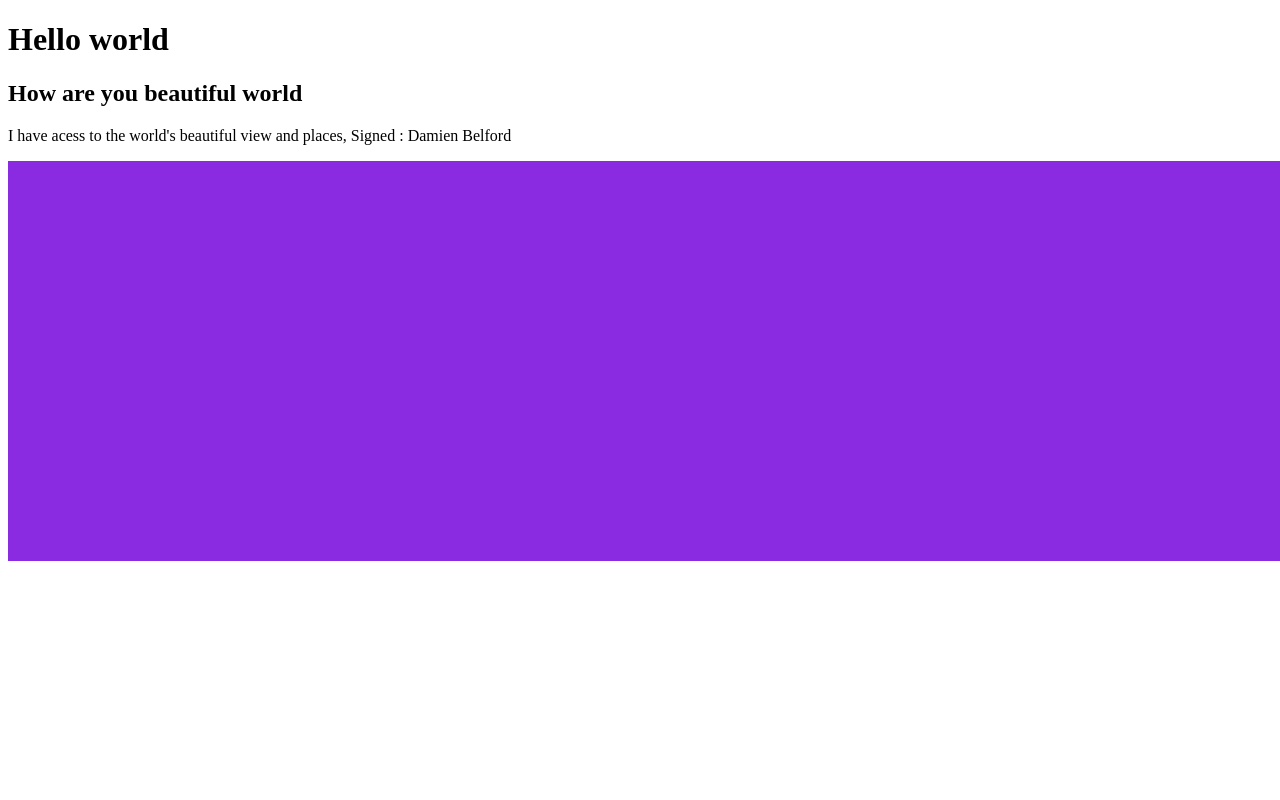
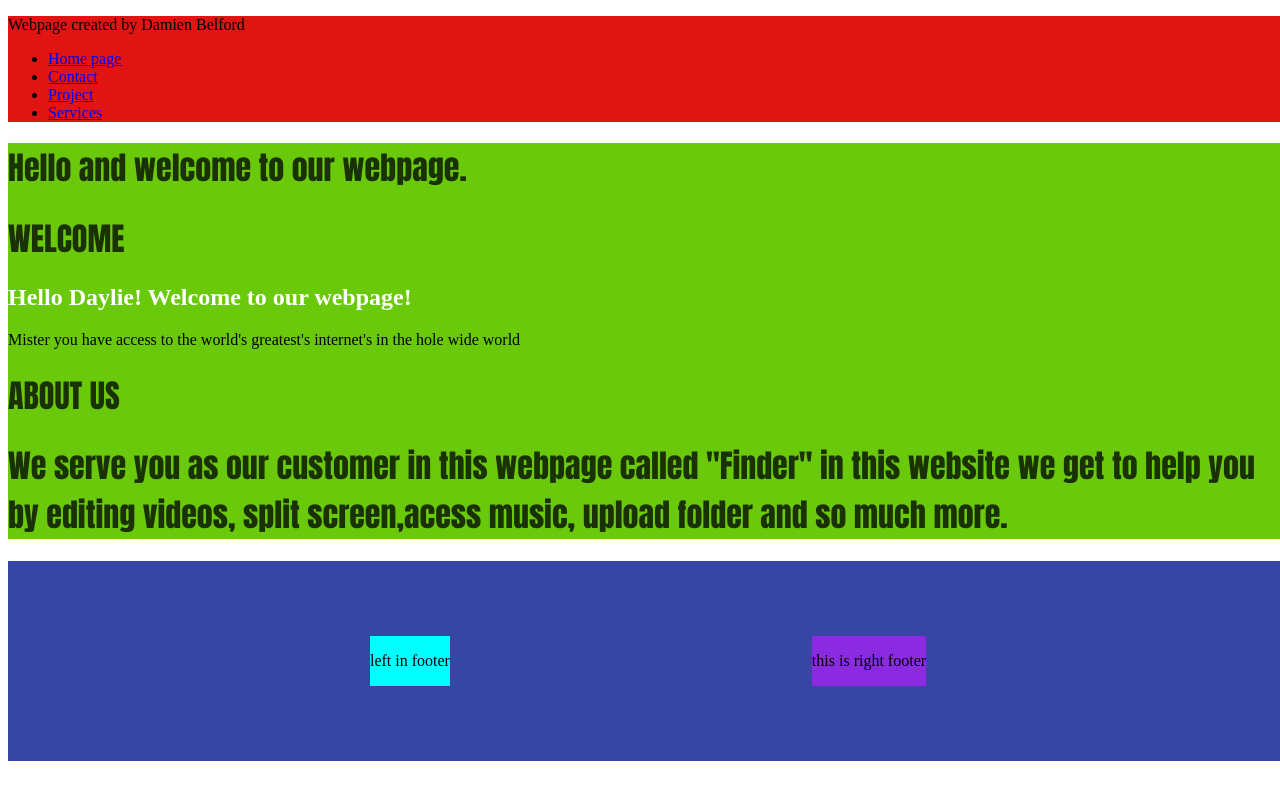
Before and after one commit to DITM-2022-Assignment/ditm-mg-assignment-damienbelford, a plain HTML site: page index.html in a window 1280 px wide. Drawn offline with Linux system fonts and the light colour scheme.

Commit message:
thursday

```diff
--- a/CSS/styels.css
+++ /dev/null
@@ -1,5 +0,0 @@
-.top-div {
-    background-color: blueviolet;
-    width: 100vw;
-    height: 50vh;
-}
--- /dev/null
+++ b/CSS/styles.css
@@ -0,0 +1,44 @@
+.navigation-div {
+    background-color: rgb(225, 20, 20);
+    width: 100vw;
+    height:center;
+}
+
+h1 {
+    font-weight: normal;
+    color: rgba(0, 0, 0, 0.756);
+    font-size: 32px;
+    font-family: Impact, Haettenschweiler, 'Arial Narrow Bold', sans-serif;
+  }
+
+.content-div {
+background-color: rgb(106, 201, 10);
+width: 100vw;
+height: auto;
+ }
+
+ h2 {
+    color: rgb(255, 255, 255);
+ }
+
+ .footer-div {
+background-color: rgb(56, 70, 163);
+width: 100vw;
+height: 25vh;
+display: flex;
+align-items: center;
+justify-content: space-evenly;
+ }
+
+ .left {
+background-color: aqua;
+width: auto;
+height: 50px;
+ }
+
+ .right {
+background-color: blueviolet;
+width: auto;
+height: 50px;
+
+ }
--- a/index.html
+++ b/index.html
@@ -5,12 +5,39 @@
     <meta http-equiv="X-UA-Compatible" content="IE=edge" />
     <meta name="viewport" content="width=device-width, initial-scale=1.0" />
     <title>Document</title>
-    <link rel="stylesheet" href="CSS/styels.css" />
+    <link rel="stylesheet" href="CSS/styles.css" />
   </head>
   <body>
-    <h1>Hello world</h1>
-    <h2>How are you beautiful world</h2>
-    <p>I have acess to the world's beautiful view and places, Signed : Damien Belford</p>
-  <div class="top-div"></div>
+  <div class="navigation-div">
+    <p>Webpage created by Damien Belford</p>
+    <ul>
+      <li><a href="/Pages/">Home page</a></li>
+      <li><a href="/Pages/Contact.html">Contact</a></li>
+      <li><a href="/Pages/Project.html">Project</a></li>
+      <li><a href="/Pages/Services.html">Services</a></li>
+    </ul>
+</div>
+
+<div class="content-div">
+ <h1>Hello and welcome to our webpage.</h1>
+ <h1>WELCOME </h1>
+ <h2>Hello Daylie! Welcome to our webpage! </h2>
+ <p>Mister you have access to the world's greatest's internet's in the hole wide world</p>
+ <h1>ABOUT US </h1>
+ <h1>We serve you as our customer in this webpage called "Finder" in this website we get to help you by editing videos, split screen,acess music, upload folder and so much more. </h1>
+
+</div>
+
+
+
+
+<div class="footer-div">
+  <div class="left">
+    <p>left in footer</p>
+  </div>
+  <div class="right">
+    <p>this is right footer</p>
+  </div>
+</div>
   </body>
 </html>
```
Also changed, not shown: CSS/Pages/Contact.html (added, +18 -0 lines), CSS/Pages/Project.html (added, +18 -0 lines), CSS/Pages/Services.html (added, +18 -0 lines), CSS/Pages/.../CSS/styles.css (added).
